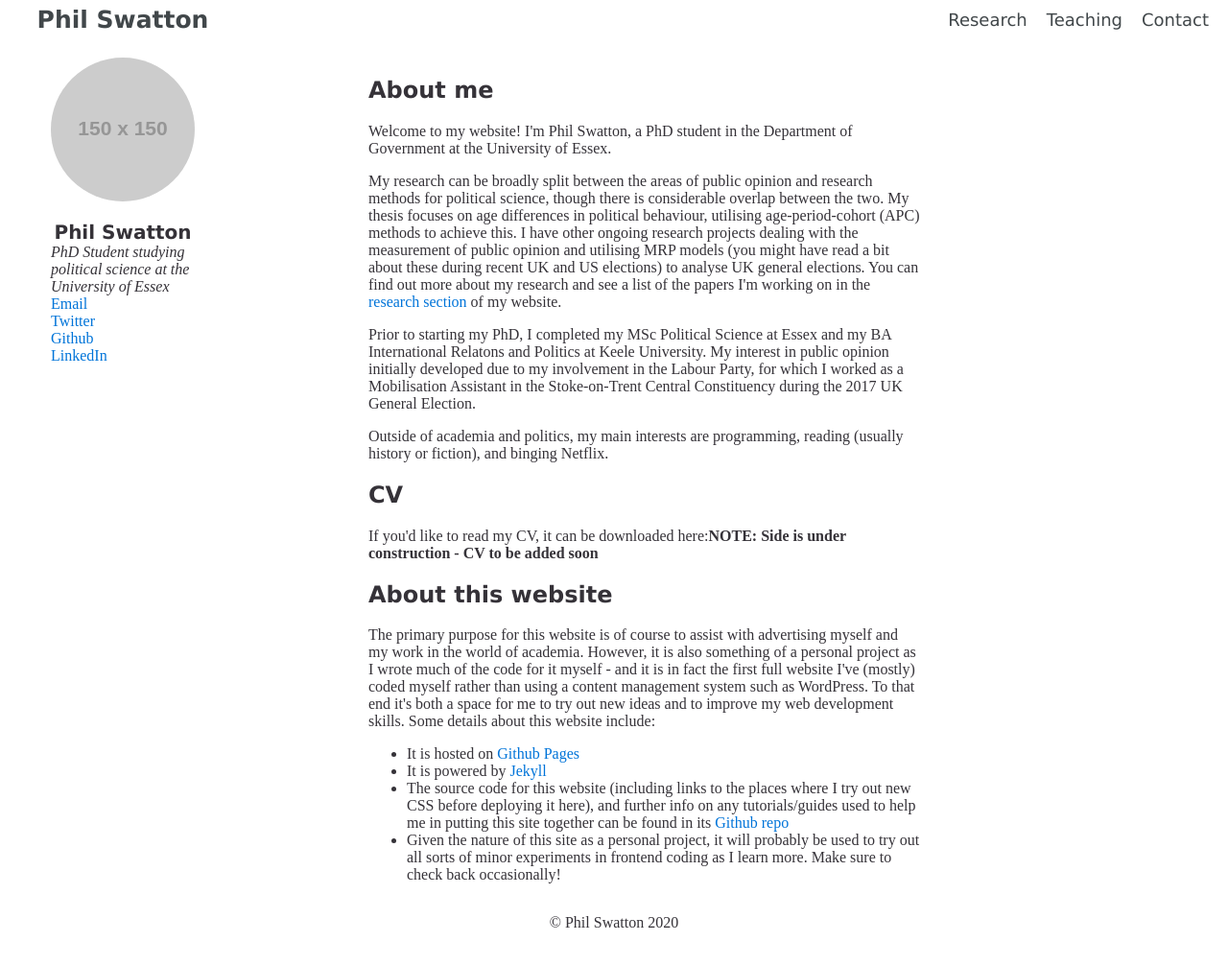
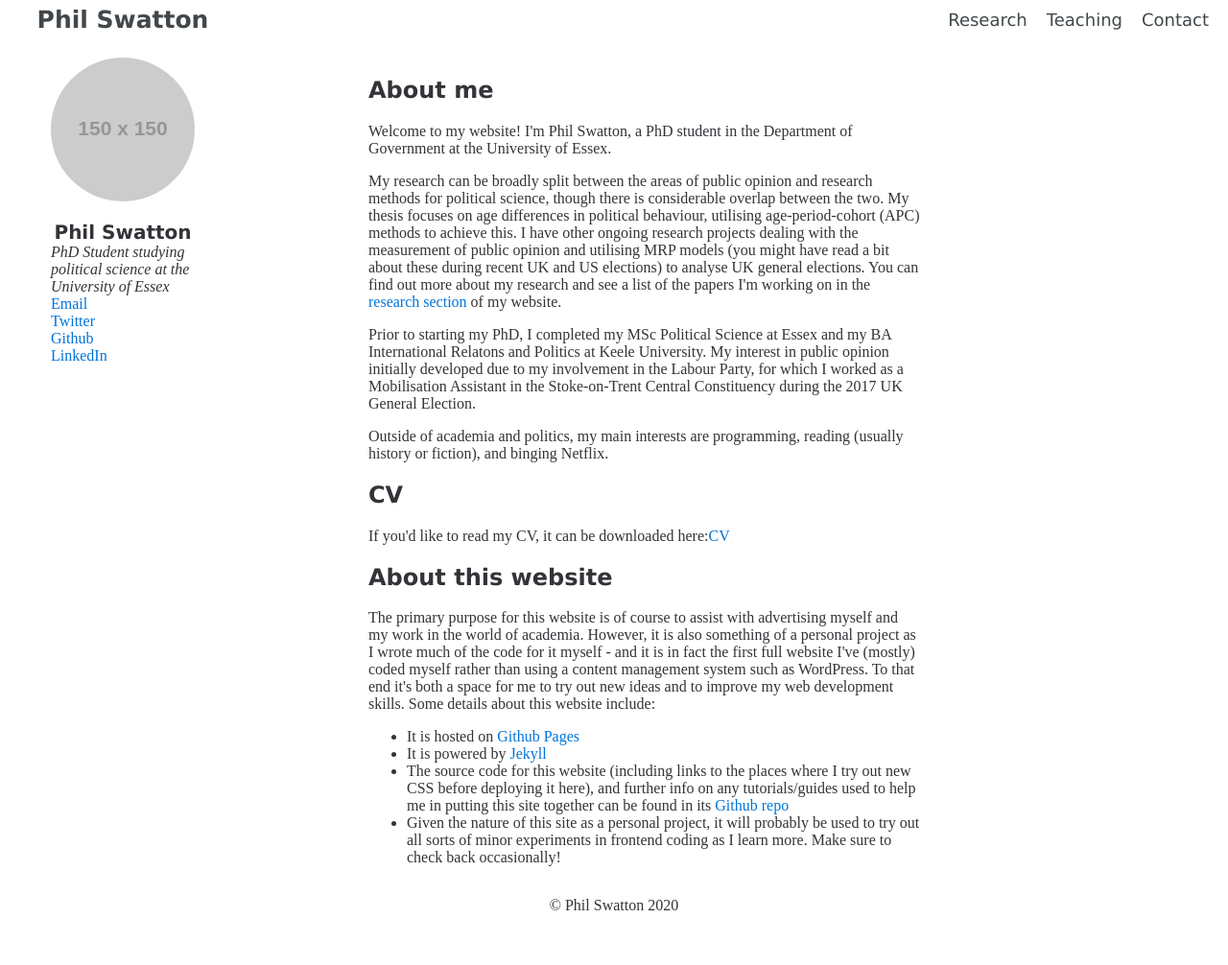
Before and after one commit to philswatton/philswatton.github.io, a Jekyll site: the page built from index.html, in a window 1280 px wide and 1047 px high. Shown: the top 1006 px of the window at 96% size. Built offline with Jekyll 4.4.1, drawn with Linux system fonts in a browser that asks for light colours.

Commit message:
Update index.html

```diff
--- a/index.html
+++ b/index.html
@@ -9,7 +9,7 @@ title: Hi there, I'm Phil Swatton!
 <p>Outside of academia and politics, my main interests are programming, reading (usually history or fiction), and binging Netflix.</p>
 
 <h2>CV</h2>
-<p>If you'd like to read my CV, it can be downloaded here:<strong>NOTE: Side is under construction - CV to be added soon</strong></p>
+<p>If you'd like to read my CV, it can be downloaded here:<a href="/philswatton_cv.pdf">CV</a></p>
 
 <h2>About this website</h2>
 <p>The primary purpose for this website is of course to assist with advertising myself and my work in the world of academia. However, it is also something of a personal project as I wrote much of the code for it myself - and it is in fact the first full website I've (mostly) coded myself rather than using a content management system such as WordPress. To that end it's both a space for me to try out new ideas and to improve my web development skills. Some details about this website include:</p>
```
